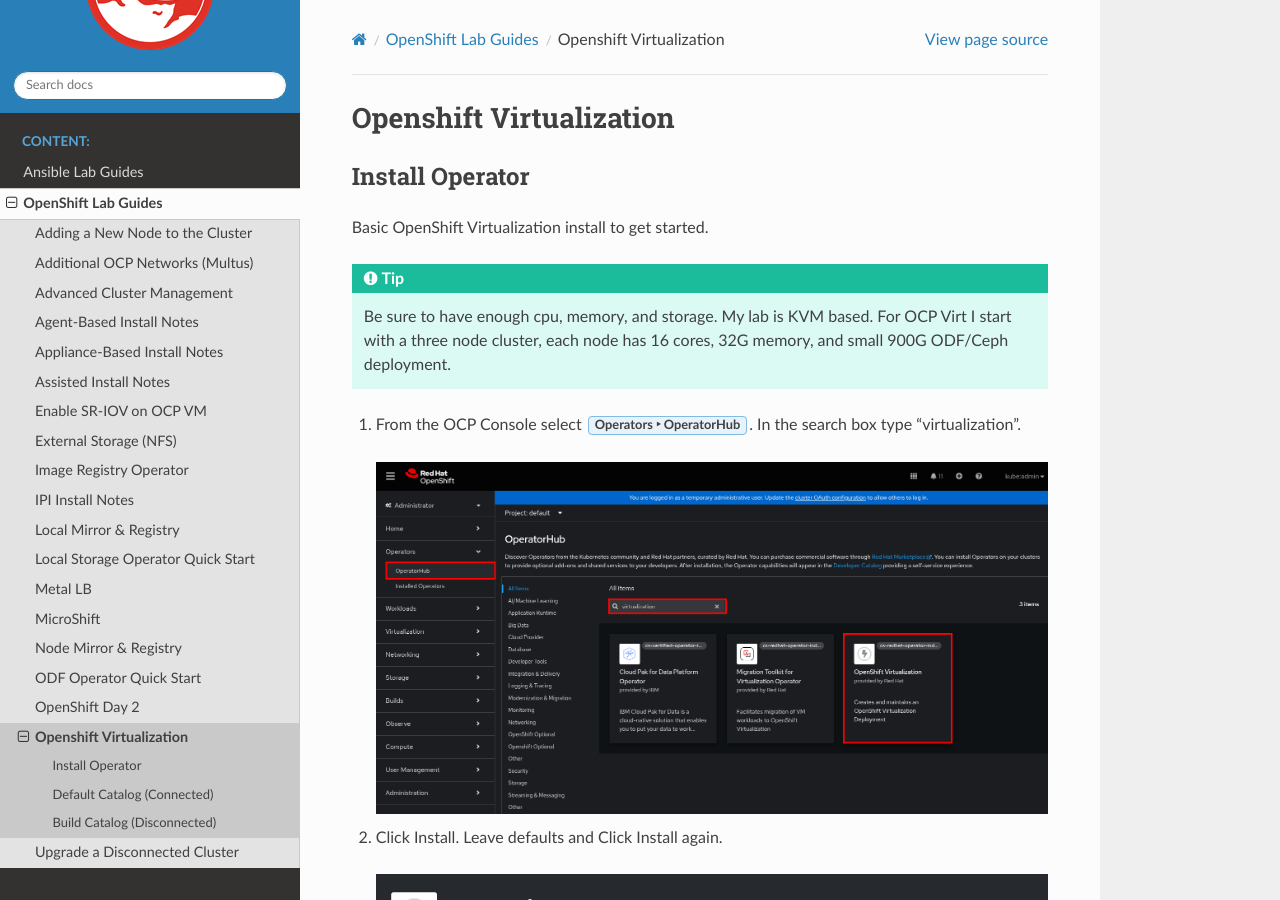
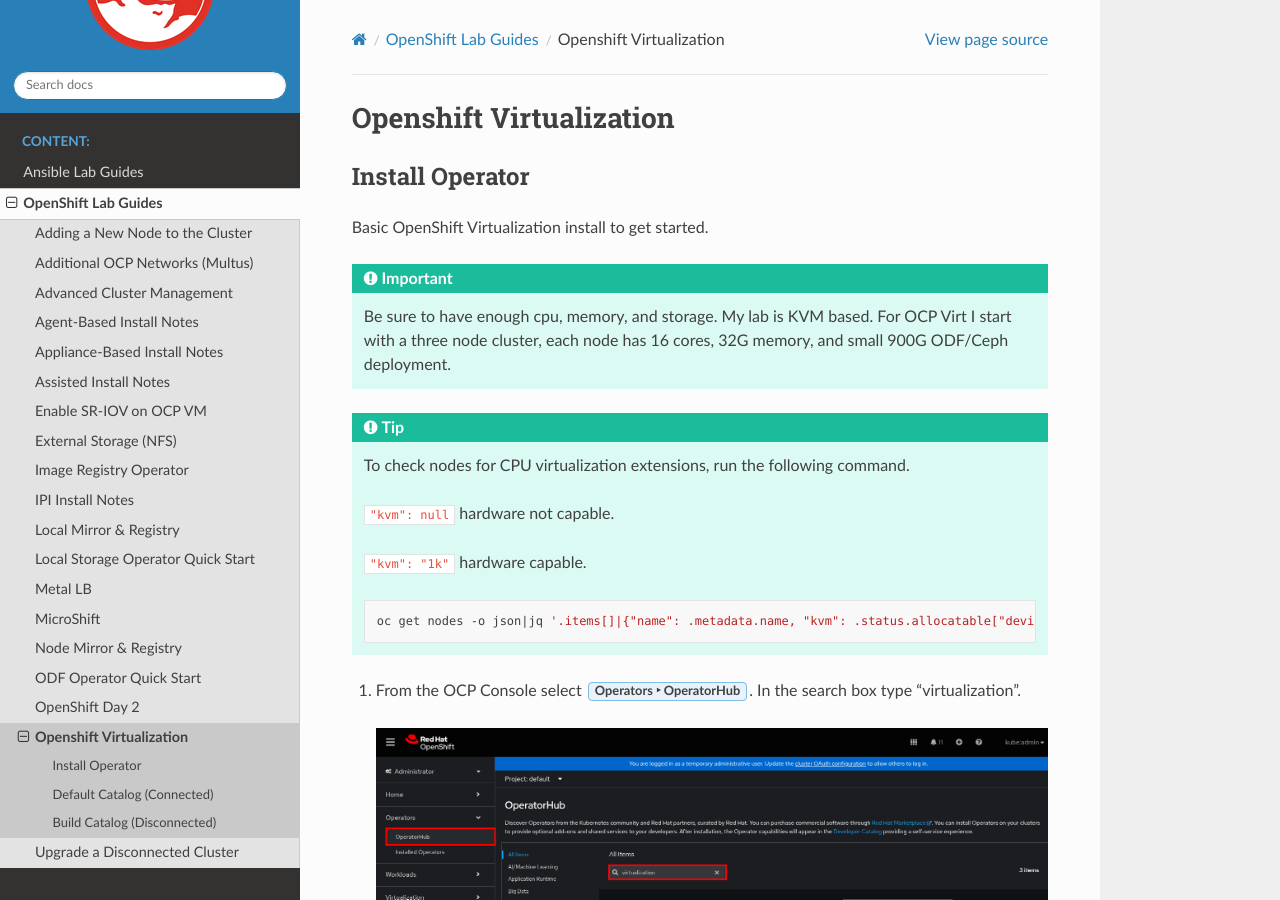
Before and after one commit to vtog/labGuides, a Sphinx documentation site: the page built from source/ocp/kubevirt.rst, in a window 1280 px wide and 900 px high. Built offline with Sphinx 7.4.7 and the Read the Docs theme 3.1.0, drawn with Linux system fonts in a browser that asks for light colours; pages that are not in the unit, such as notebooks, are missing from menus.

Commit message:
added tip on checking virt hw extensions

```diff
--- a/source/ocp/kubevirt.rst
+++ b/source/ocp/kubevirt.rst
@@ -6,9 +6,20 @@
 
 Basic OpenShift Virtualization install to get started.
 
-.. tip:: Be sure to have enough cpu, memory, and storage. My lab is KVM based.
-   For OCP Virt I start with a three node cluster, each node has 16 cores, 32G
-   memory, and small 900G ODF/Ceph deployment.
+.. important:: Be sure to have enough cpu, memory, and storage. My lab is KVM
+   based. For OCP Virt I start with a three node cluster, each node has 16
+   cores, 32G memory, and small 900G ODF/Ceph deployment.
+
+.. tip:: To check nodes for CPU virtualization extensions, run the following
+   command.
+
+   ``"kvm": null`` hardware not capable.
+
+   ``"kvm": "1k"`` hardware capable.
+
+   .. code-block:: bash
+
+      oc get nodes -o json|jq '.items[]|{"name": .metadata.name, "kvm": .status.allocatable["devices.kubevirt.io/kvm"]}'
 
 #. From the OCP Console select :menuselection:`Operators --> OperatorHub`. In
    the search box type "virtualization".
@@ -43,7 +54,6 @@
 
 #. Go to :menuselection:`Virtualization --> Overview`. "Start Tour" if new to
    OpenShift Virtualization.
-
 
 Default Catalog (Connected)
 ---------------------------
```
